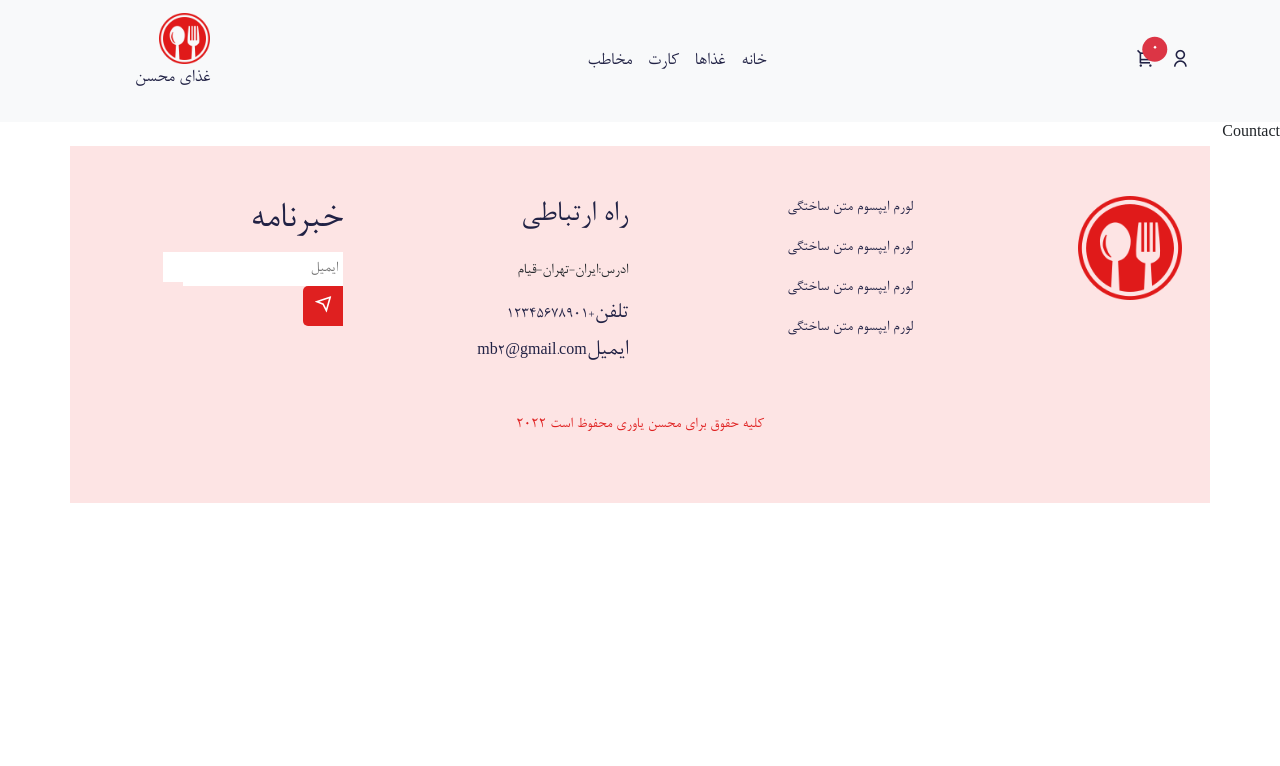
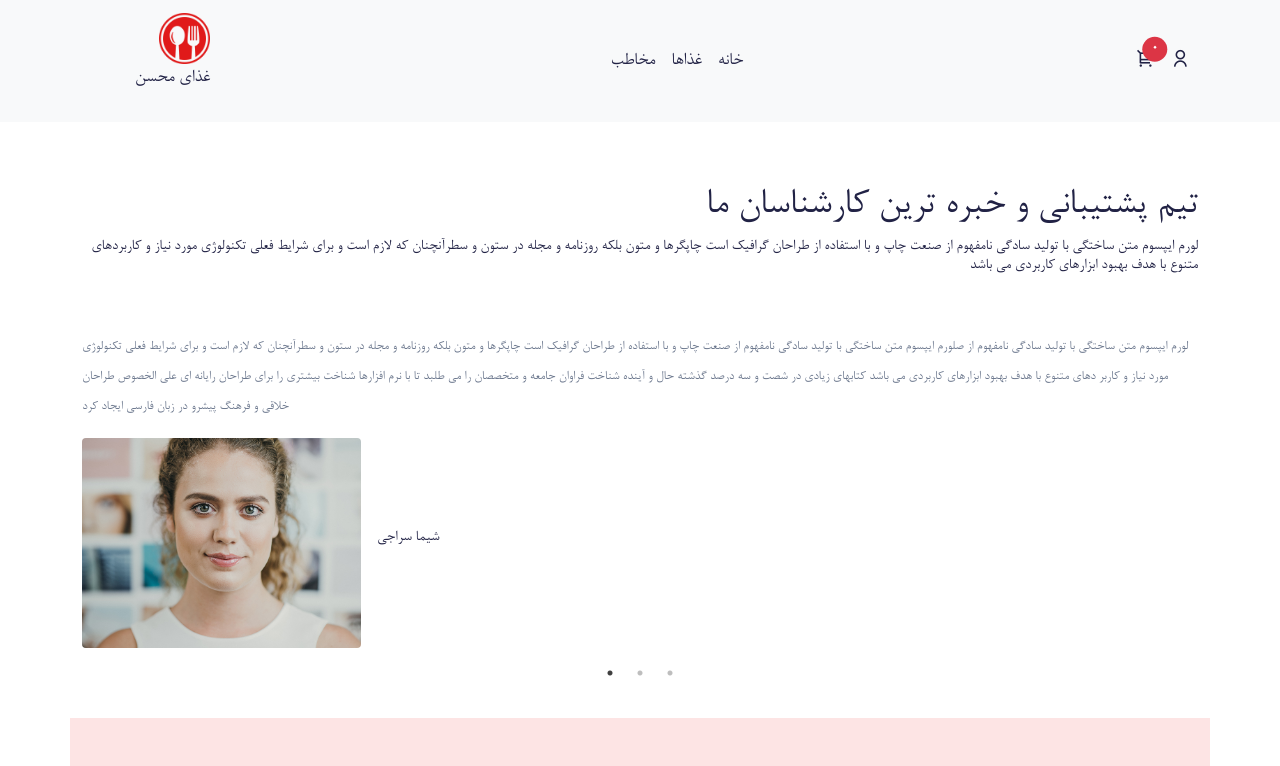
Before and after one commit to Mohsen-Yavari/delevery-foods-redux-2022, a React (Create React App) app: page /contact in a window 1280 px wide. Shown: the top 766 px of the page. Built offline with nearby package versions, Linux system fonts and the light colour scheme.

Commit message:
contact page use slider

```diff
--- a/src/components/Ui/cart/CartItem.jsx
+++ b/src/components/Ui/cart/CartItem.jsx
@@ -1,7 +1,6 @@
 import React from 'react';
 import "./cartItem.scss";
 import { ListGroupItem } from "reactstrap";
-import productImg from "../../../assets/images/product_01.1.jpg";
 
 import { useDispatch } from "react-redux";
 import { cartActions} from "../../../store/shopping-cart/cartSlice";
--- a/src/components/Ui/cart/Carts.jsx
+++ b/src/components/Ui/cart/Carts.jsx
@@ -12,6 +12,7 @@ const Carts = () => {
 
     const dispatch = useDispatch();
     const cartProducts = useSelector((state)=> state.cart.cartItems);
+
     const toggleCart = ()=>{
         dispatch(cartUiActions.toggle());
     };
@@ -44,7 +45,7 @@ const Carts = () => {
                 </div>
 
                 <div className="cart__bottom d-flex align-items-center justify-content-between ">
-                    <h6>مجموع قیمت :<span> 123</span></h6>
+                    <h6>  خرید امن<span> زرین پال</span></h6>
                     <button><Link to="/checkout">چک کردن</Link></button>
                 </div>
             </ListGroup>
--- a/src/components/Ui/cart/carts.scss
+++ b/src/components/Ui/cart/carts.scss
@@ -58,6 +58,7 @@
                 span{
                     font-weight: bold;
                     font-size: 1.3rem;
+                    color:var(--blue-navy);
                 }
             }
             button{
--- a/src/components/Ui/slider/TestimonialSlider.jsx
+++ b/src/components/Ui/slider/TestimonialSlider.jsx
@@ -22,13 +22,23 @@ const TestimonialSlider = () => {
     return (
        <Slider{...settings}>
              <div>
-                <p className="rewiw_text">
+              <p className="rewiw_text">
                 لورم ایپسوم متن ساختگی
-                 با تولید سادگی نامفهوم از صنعت چاپ
-                 و با استفاده از طراحان گرافیک است
-                 چاپگرها و متون بلکه روزنامه و مجله
-                 در ستون و سطرآنچنان که لازم است و
-                برای شرایط فعلی تکنولوژی مورد نیاز
+                 با تولید سادگی نامفهوم از صلورم
+                 ایپسوم متن ساختگی با تولید سادگی
+                 نامفهوم از صنعت چاپ و با استفاده
+                  از طراحان گرافیک است چاپگرها و
+                 متون بلکه روزنامه و مجله در ستون و
+                  سطرآنچنان که لازم است و برای شرایط
+                  فعلی تکنولوژی مورد نیاز و کاربر
+                 دهای متنوع با هدف بهبود ابزارهای
+                  کاربردی می باشد کتابهای زیادی در
+                  شصت و سه درصد گذشته حال و آینده
+                 شناخت فراوان جامعه و متخصصان را
+                 می طلبد تا با نرم افزارها شناخت
+                 بیشتری را برای طراحان رایانه ای
+                  علی الخصوص طراحان خلاقی و فرهنگ
+                 پیشرو در زبان فارسی ایجاد کرد
                 </p>
                 <div className="d-flex align-items-center gap-3">
                     <img src={ava01} alt="" className="w-25 rounded" />
@@ -38,11 +48,21 @@ const TestimonialSlider = () => {
              <div>
                 <p className="rewiw_text">
                 لورم ایپسوم متن ساختگی
-                 با تولید سادگی نامفهوم از صنعت چاپ
-                 و با استفاده از طراحان گرافیک است
-                 چاپگرها و متون بلکه روزنامه و مجله
-                 در ستون و سطرآنچنان که لازم است و
-                برای شرایط فعلی تکنولوژی مورد نیاز
+                 با تولید سادگی نامفهوم از صلورم
+                 ایپسوم متن ساختگی با تولید سادگی
+                 نامفهوم از صنعت چاپ و با استفاده
+                  از طراحان گرافیک است چاپگرها و
+                 متون بلکه روزنامه و مجله در ستون و
+                  سطرآنچنان که لازم است و برای شرایط
+                  فعلی تکنولوژی مورد نیاز و کاربر
+                 دهای متنوع با هدف بهبود ابزارهای
+                  کاربردی می باشد کتابهای زیادی در
+                  شصت و سه درصد گذشته حال و آینده
+                 شناخت فراوان جامعه و متخصصان را
+                 می طلبد تا با نرم افزارها شناخت
+                 بیشتری را برای طراحان رایانه ای
+                  علی الخصوص طراحان خلاقی و فرهنگ
+                 پیشرو در زبان فارسی ایجاد کرد
                 </p>
                 <div className="d-flex align-items-center gap-3">
                     <img src={ava02} alt="" className="w-25 rounded" />
@@ -50,13 +70,23 @@ const TestimonialSlider = () => {
                 </div>
              </div>
              <div>
-                <p className="rewiw_text">
+                  <p className="rewiw_text">
                 لورم ایپسوم متن ساختگی
-                 با تولید سادگی نامفهوم از صنعت چاپ
-                 و با استفاده از طراحان گرافیک است
-                 چاپگرها و متون بلکه روزنامه و مجله
-                 در ستون و سطرآنچنان که لازم است و
-                برای شرایط فعلی تکنولوژی مورد نیاز
+                 با تولید سادگی نامفهوم از صلورم
+                 ایپسوم متن ساختگی با تولید سادگی
+                 نامفهوم از صنعت چاپ و با استفاده
+                  از طراحان گرافیک است چاپگرها و
+                 متون بلکه روزنامه و مجله در ستون و
+                  سطرآنچنان که لازم است و برای شرایط
+                  فعلی تکنولوژی مورد نیاز و کاربر
+                 دهای متنوع با هدف بهبود ابزارهای
+                  کاربردی می باشد کتابهای زیادی در
+                  شصت و سه درصد گذشته حال و آینده
+                 شناخت فراوان جامعه و متخصصان را
+                 می طلبد تا با نرم افزارها شناخت
+                 بیشتری را برای طراحان رایانه ای
+                  علی الخصوص طراحان خلاقی و فرهنگ
+                 پیشرو در زبان فارسی ایجاد کرد
                 </p>
                 <div className="d-flex align-items-center gap-3">
                     <img src={ava03} alt="" className="w-25 rounded" />
--- a/src/components/navbar/Navbar.js
+++ b/src/components/navbar/Navbar.js
@@ -63,9 +63,7 @@ const Navbar = () => {
             <Link to="/foods" className="nav-link active" aria-current="page" >غذاها</Link>
           </li>
 
-          <li className="nav-item">
-            <Link to="/cart" className="nav-link active" aria-current="page" >کارت</Link>
-          </li>
+
           <li className="nav-item">
             <Link to="/contact" className="nav-link active" aria-current="page" >مخاطب</Link>
           </li>
--- a/src/pages/cart/Cart.js
+++ /dev/null
@@ -1,12 +0,0 @@
-import React from 'react';
-import "./cart.scss";
-
-const Cart = () => {
-    return (
-        <div>
-            Cart
-        </div>
-    );
-};
-
-export default Cart;
--- a/src/pages/countact/Countact.js
+++ b/src/pages/countact/Countact.js
@@ -1,11 +1,41 @@
 import React from 'react';
 import "./countact.scss";
+import image01 from "../../assets/images/ava-1.jpg";
+import image02 from "../../assets/images/ava-2.jpg";
+import image03 from "../../assets/images/ava-3.jpg";
+
+import  TestimonialSlider from "../../components/Ui/slider/TestimonialSlider";
 
 const Countact = () => {
     return (
-        <div>
-            Countact
-        </div>
+        <section>
+            <div className="container">
+               <div className="row">
+                <div className="col">
+                    <h1>تیم پشتیبانی و خبره ترین کارشناسان ما</h1>
+                    <h6>
+                    لورم ایپسوم متن ساختگی با
+                     تولید سادگی نامفهوم از صنعت چاپ و با
+                     استفاده از طراحان گرافیک است چاپگرها
+                     و متون بلکه روزنامه و مجله در ستون و
+                    سطرآنچنان که لازم است و برای شرایط فعلی
+                     تکنولوژی مورد نیاز و کاربردهای متنوع
+                     با هدف بهبود ابزارهای کاربردی می باشد
+                    </h6>
+                </div>
+                <div className="col mt-5">
+
+
+                        <TestimonialSlider  />
+
+
+
+                    </div>
+                </div>
+
+            </div>
+        </section>
+
     );
 };
 
--- a/src/routes/Routers.js
+++ b/src/routes/Routers.js
@@ -2,7 +2,6 @@ import React from 'react';
 import { Routes, Route } from "react-router-dom";
 import Home from "../pages/home/Home";
 import AllFoods from "../pages/allFoods/AllFoods";
-import Cart from "../pages/cart/Cart";
 import Checkout from "../pages/checkout/Checkout";
 import Countact from "../pages/countact/Countact";
 import FoodDetails from "../pages/foodDetails/FoodDetails";
@@ -17,7 +16,6 @@ const Routers = () => {
             <Route path="/" element={<Home />} />
             <Route path="/foods" element={<AllFoods />} />
             <Route path="/foods/:id" element={<FoodDetails />} />
-            <Route path="/cart" element={<Cart />} />
             <Route path="/checkout" element={<Checkout />} />
             <Route path="/login" element={<Login />} />
             <Route path="/register" element={<Register />} />
```
Also changed, not shown: src/pages/cart/cart.scss (deleted).
